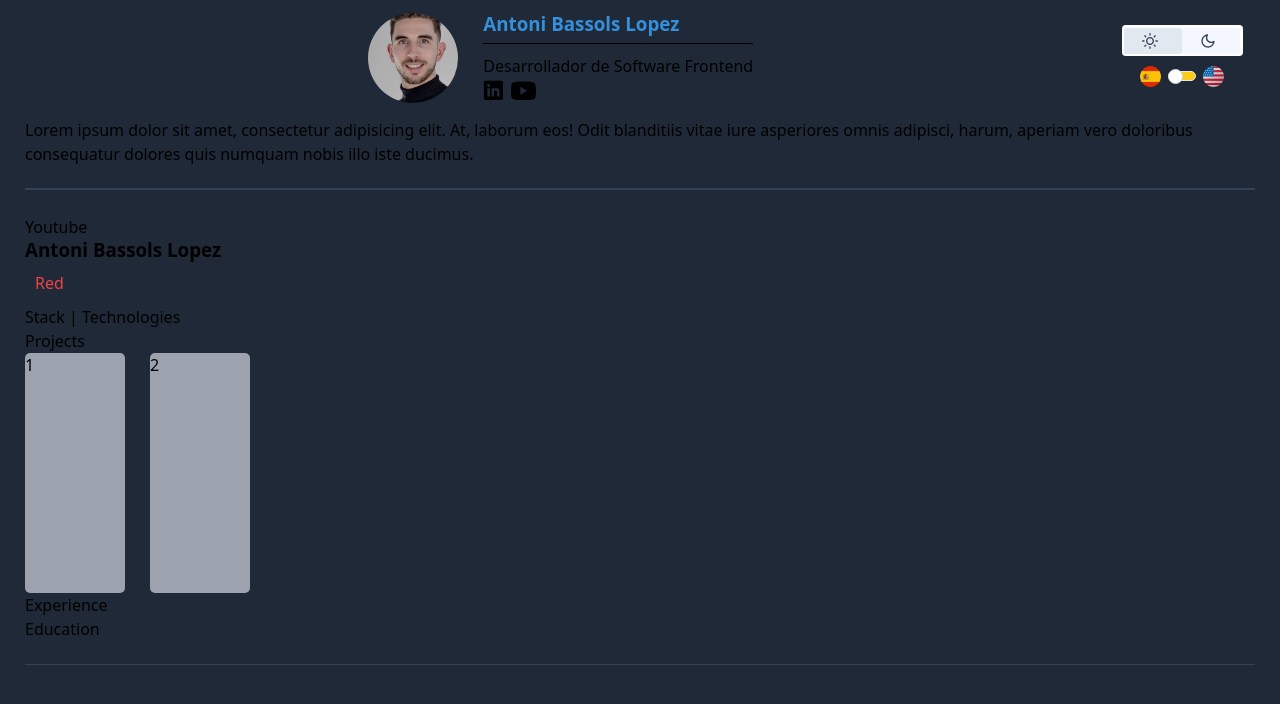
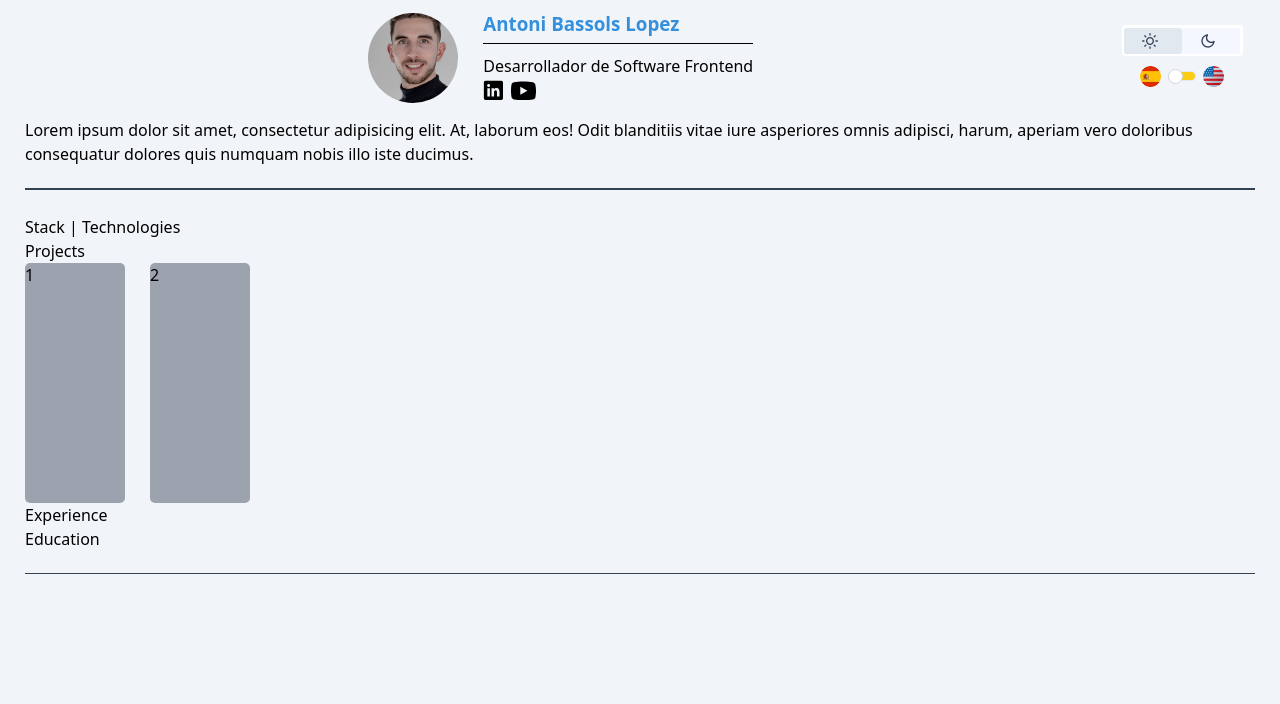
Before and after one commit to AntoniBLopez/actual-portfolio, a React (Vite) app: page /cv in a window 1280 px wide. Shown: the top 704 px of the page. Built offline with nearby package versions, Linux system fonts and the light colour scheme.

Commit message:
making modules

```diff
--- a/src/pages/MyCvWeb.tsx
+++ b/src/pages/MyCvWeb.tsx
@@ -1,41 +1,56 @@
 import { useRef } from 'react'
+import CVHeader from '../components/CVHeader';
 import Card from '../components/Card'
-import CVheader from '../components/CVheader'
+import useTheme from '../hooks/useTheme';
+// import Languages from '../translate/Languages.tsx'
+// import IMAGES from '../assets/Images';
+// import { useState } from 'react';
+// import { useEffect } from 'react';
 
 function MyCvWeb() {
   const container = useRef<HTMLDivElement>(null);
 
+  const { isLightMode } = useTheme()
+
+  // const [isLightMode, setIsLightMode] = useState(true)
+  // const [isSpanish, setIsSpanish] = useState(true)
+
+  // const handleChange = () => {
+  //   setIsSpanish(!isSpanish)
+  // }
+
+  // useEffect(() => {
+  //   console.log(isLightMode)
+  // }, [isLightMode])
+
   return (
-    <div className='flex flex-col h-screen gap-20 bg-gray-800'>
+    <div className={isLightMode ? 'light' : 'dark'}>
+      <div className='flex flex-col h-screen gap-20 bg-slate-100 dark:bg-gray-800'>
         <div className='flex flex-col gap-6 mx-10'>
 
-        <CVheader />
+          <CVHeader />
 
           <div>
-          <h3>Lorem ipsum dolor sit amet, consectetur adipisicing elit. At, laborum eos! Odit blanditiis vitae iure asperiores omnis adipisci, harum, aperiam vero doloribus consequatur dolores quis numquam nobis illo iste ducimus.</h3>
+            <h3 className='text-black dark:text-white'>Lorem ipsum dolor sit amet, consectetur adipisicing elit. At, laborum eos! Odit blanditiis vitae iure asperiores omnis adipisci, harum, aperiam vero doloribus consequatur dolores quis numquam nobis illo iste ducimus.</h3>
           </div>
 
           <div className='w-auto h-0.5 mt-3 mb-4 bg-slate-700' />
 
           <main>
             <section>
-            Youtube
+
             </section>
-          <h1 className="text-3xl font-bold">
-            Antoni Bassols Lopez
-          </h1>
-          <div className="m-4 text-red-500 dark:text-blue-200">Red</div>
 
-          <h1>Stack | Technologies</h1>
+            <h1 className='text-black dark:text-white'>Stack | Technologies</h1>
 
-          <h1>Projects</h1>
+            <h1 className='text-black dark:text-white'>Projects</h1>
             <div className='flex flex-row items-center space-x-10'>
               <Card name="1" />
               <Card name="2" />
             </div>
 
-          <h1>Experience</h1>
-          <h1>Education</h1>
+            <h1 className='text-black dark:text-white'>Experience</h1>
+            <h1 className='text-black dark:text-white'>Education</h1>
           </main>
 
           <div className='w-auto h-0.5 mt-3 mb-4 bg-slate-700' />
@@ -46,6 +61,7 @@ function MyCvWeb() {
 
         </div>
       </div>
+    </div>
   )
 }
 
```
Lines whose indentation alone changed are shown as unchanged.
